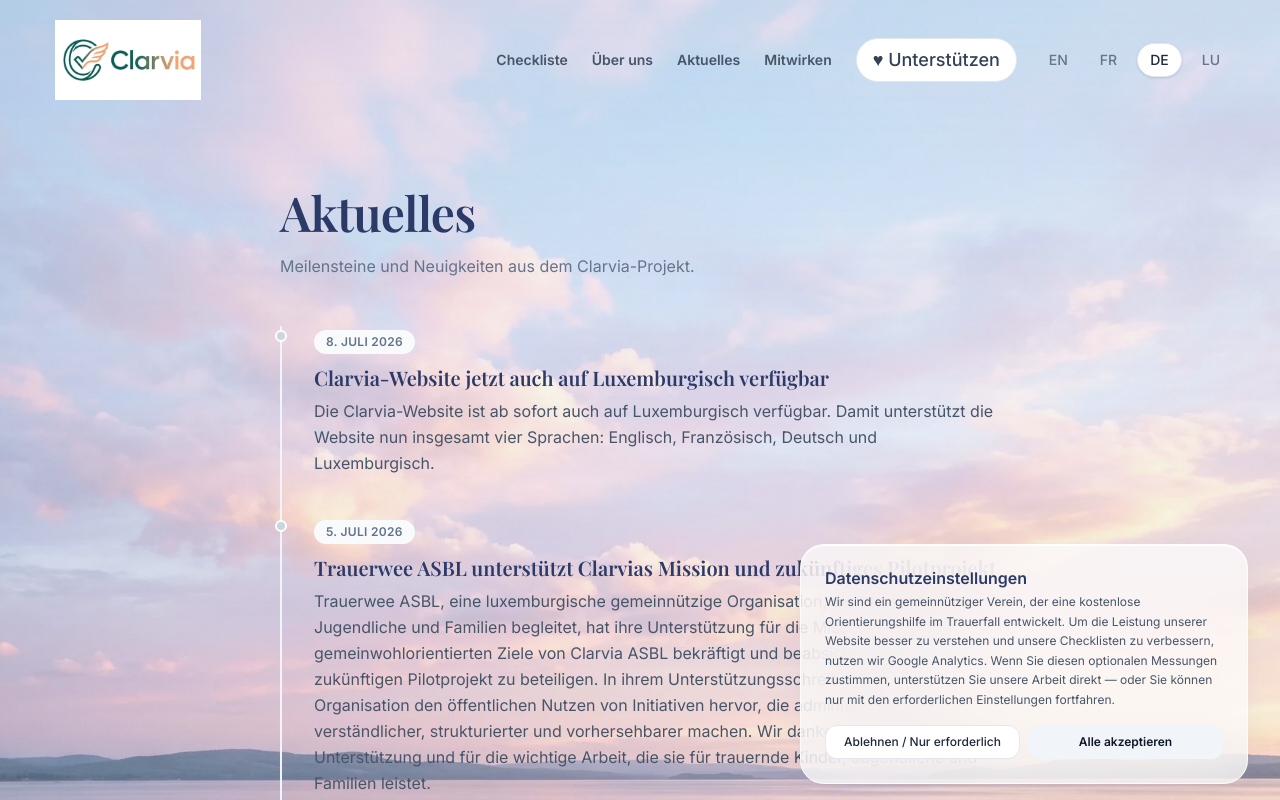
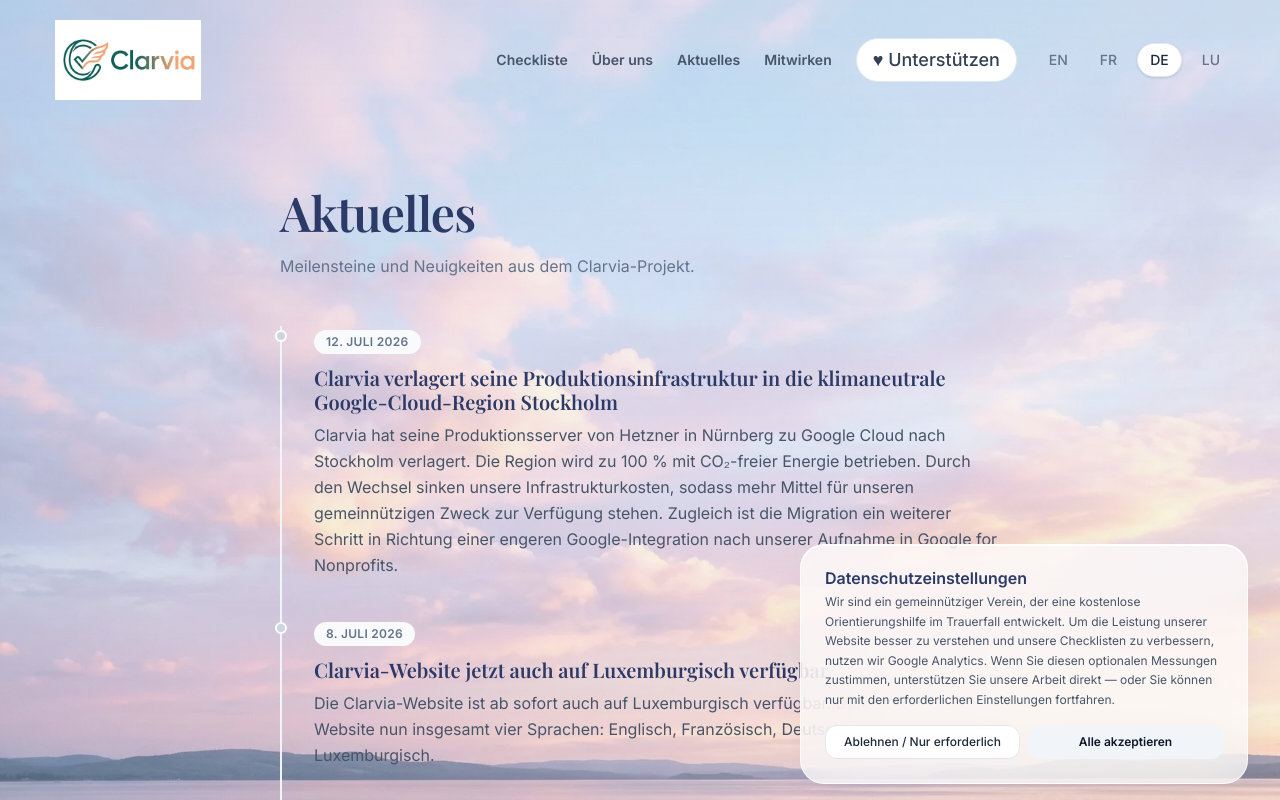
Before and after one commit to clarvia-org/clarvia-graph, a Next.js app: page /de/updates in a window 1280 px wide. Shown: the top 800 px of the page. Built offline with nearby package versions, Linux system fonts and the light colour scheme.

Commit message:
Add news post: Clarvia moves production infrastructure to carbon-neutral Google Cloud in Stockholm (#208)
Closes #164.

- updates-data.ts: trilingual news post (EN/FR/DE) about GCP migration.

Docs only.

```diff
--- a/src/app/[lang]/updates/updates-data.ts
+++ b/src/app/[lang]/updates/updates-data.ts
@@ -8,6 +8,19 @@ export type Update = {
 
 /* Newest first */
 export const UPDATES: Update[] = [
+  {
+    date: "2026-07-12",
+    headline: {
+      en: "Clarvia moves production infrastructure to carbon-neutral Google Cloud in Stockholm",
+      fr: "Clarvia transfère son infrastructure de production vers Google Cloud Stockholm, neutre en carbone",
+      de: "Clarvia verlagert seine Produktionsinfrastruktur in die klimaneutrale Google-Cloud-Region Stockholm",
+    },
+    body: {
+      en: "Clarvia has migrated its production servers from Hetzner in Nuremberg to Google Cloud in Stockholm, a region powered by 100% carbon-free energy. The move reduces our infrastructure costs, allowing more funds to support our public-interest mission, while strengthening our integration with Google following our acceptance into Google for Nonprofits.",
+      fr: "Clarvia a transféré ses serveurs de production de Hetzner à Nuremberg vers Google Cloud à Stockholm, une région alimentée à 100 % par une énergie sans carbone. Cette migration réduit nos coûts d'infrastructure, ce qui nous permet de consacrer davantage de moyens à notre mission d'intérêt général, tout en renforçant notre intégration avec Google après notre admission au programme Google pour les associations.",
+      de: "Clarvia hat seine Produktionsserver von Hetzner in Nürnberg zu Google Cloud nach Stockholm verlagert. Die Region wird zu 100 % mit CO₂-freier Energie betrieben. Durch den Wechsel sinken unsere Infrastrukturkosten, sodass mehr Mittel für unseren gemeinnützigen Zweck zur Verfügung stehen. Zugleich ist die Migration ein weiterer Schritt in Richtung einer engeren Google-Integration nach unserer Aufnahme in Google for Nonprofits.",
+    },
+  },
   {
     date: "2026-07-08",
     headline: {
```
